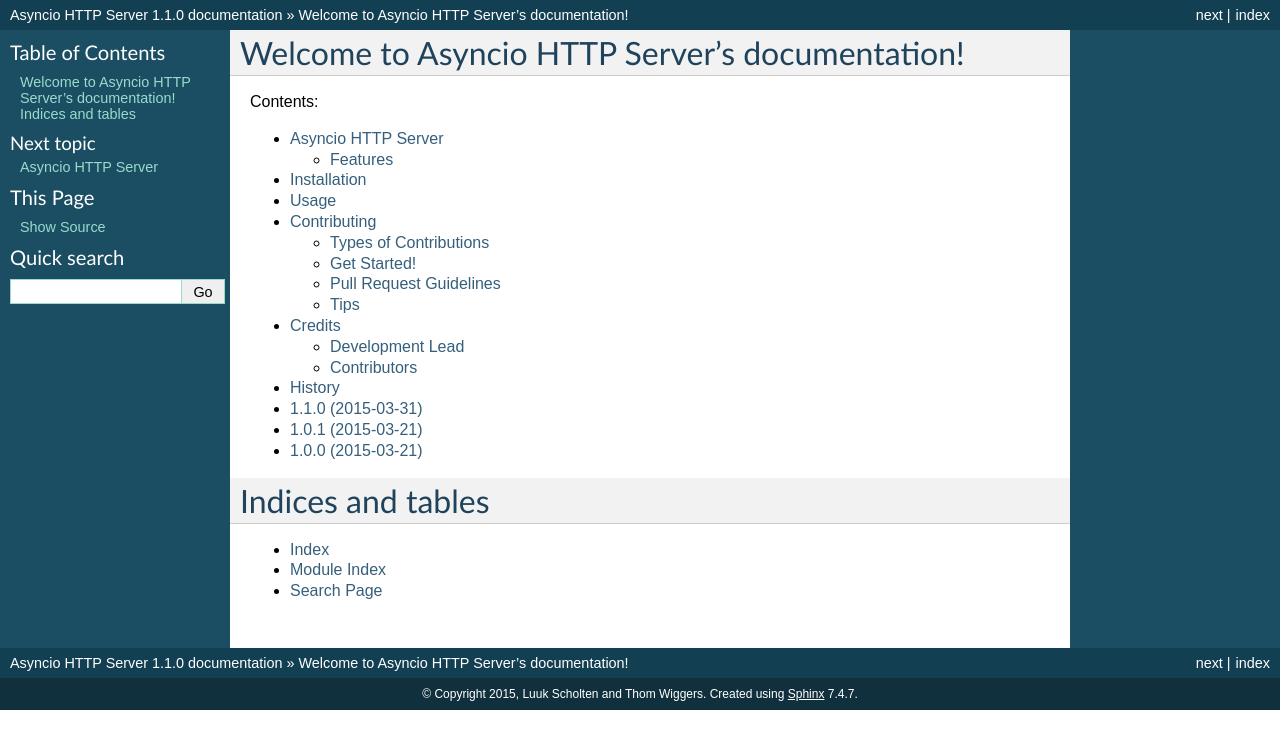
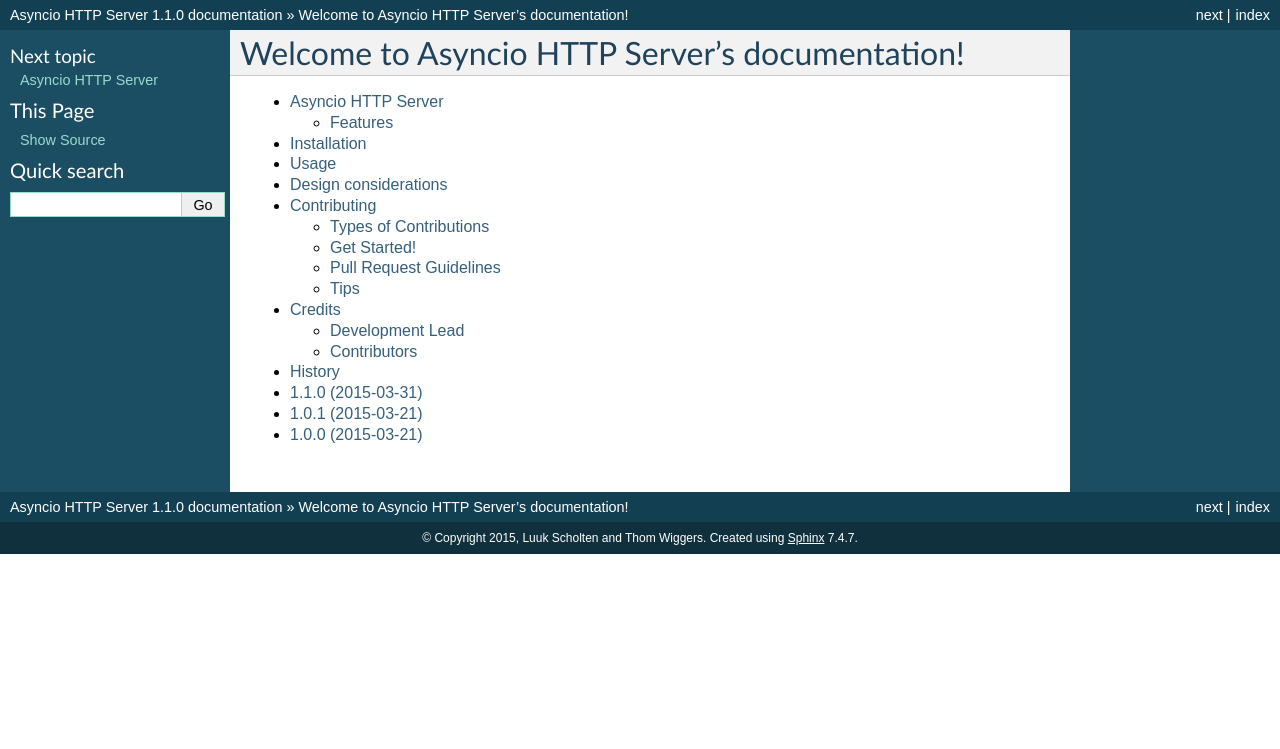
Before and after one commit to thomwiggers/httpserver, a Sphinx documentation site: the page built from docs/index.rst, in a window 1280 px wide. Shown: the top 749 px of the page. Built offline with Sphinx 7.4.7, drawn with Linux system fonts in a browser that asks for light colours; pages that are not in the unit, such as notebooks, are missing from menus.

Commit message:
use less blank pages

```diff
--- a/docs/conf.py
+++ b/docs/conf.py
@@ -202,6 +202,12 @@
 
     # Additional stuff for the LaTeX preamble.
     # 'preamble': '',
+
+    # Use article as underlying document class.
+    'docclass': 'article',
+
+    'classoptions': ',oneside,openany',
+    'babel': r'\usepackage[british,english]{babel}'
 }
 
 # Grouping the document tree into LaTeX files. List of tuples
--- a/docs/index.rst
+++ b/docs/index.rst
@@ -6,22 +6,14 @@
 Welcome to Asyncio HTTP Server's documentation!
 ======================================
 
-Contents:
-
 .. toctree::
    :maxdepth: 2
 
    readme
    installation
    usage
+   design_considerations
    modules
    contributing
    authors
    history
-
-Indices and tables
-==================
-
-* :ref:`genindex`
-* :ref:`modindex`
-* :ref:`search`
```
Also changed, not shown: docs/design_considerations.rst (added, +19 -0 lines).
